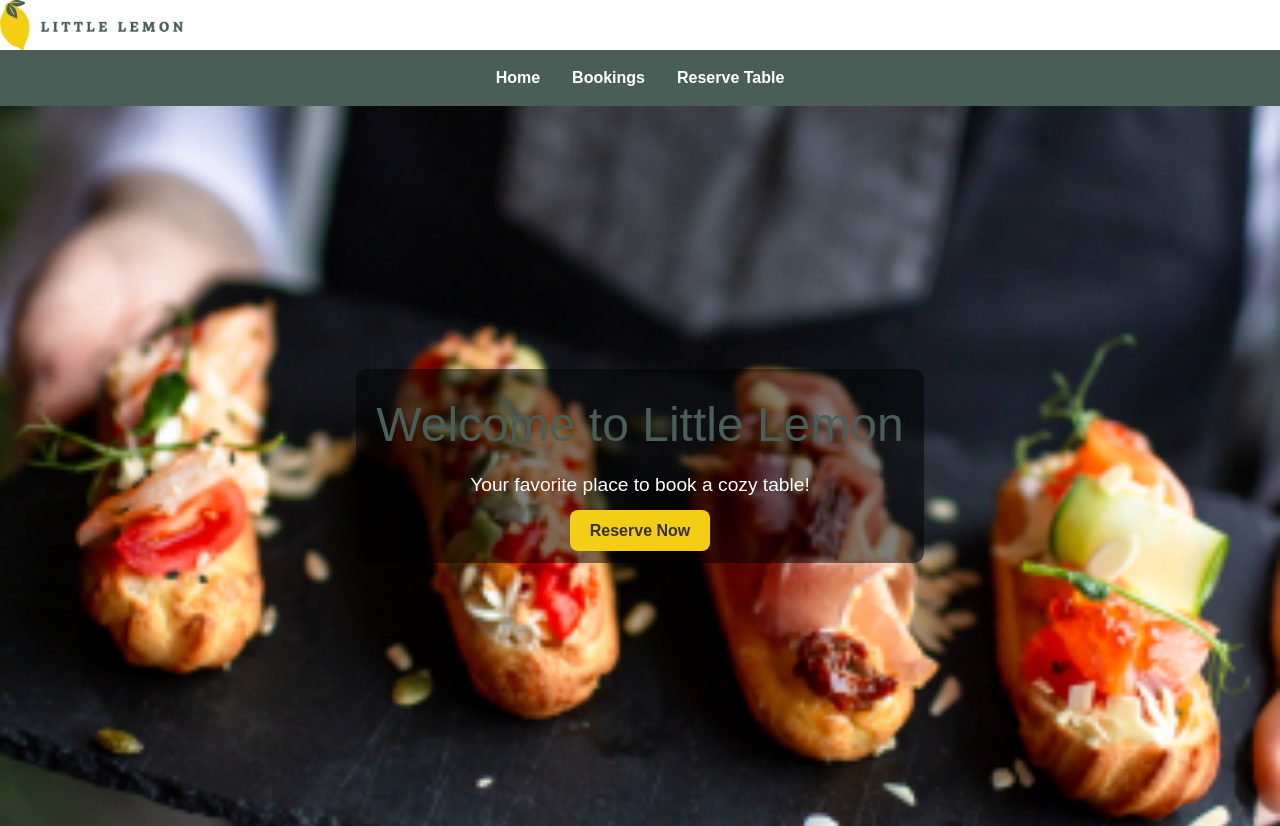
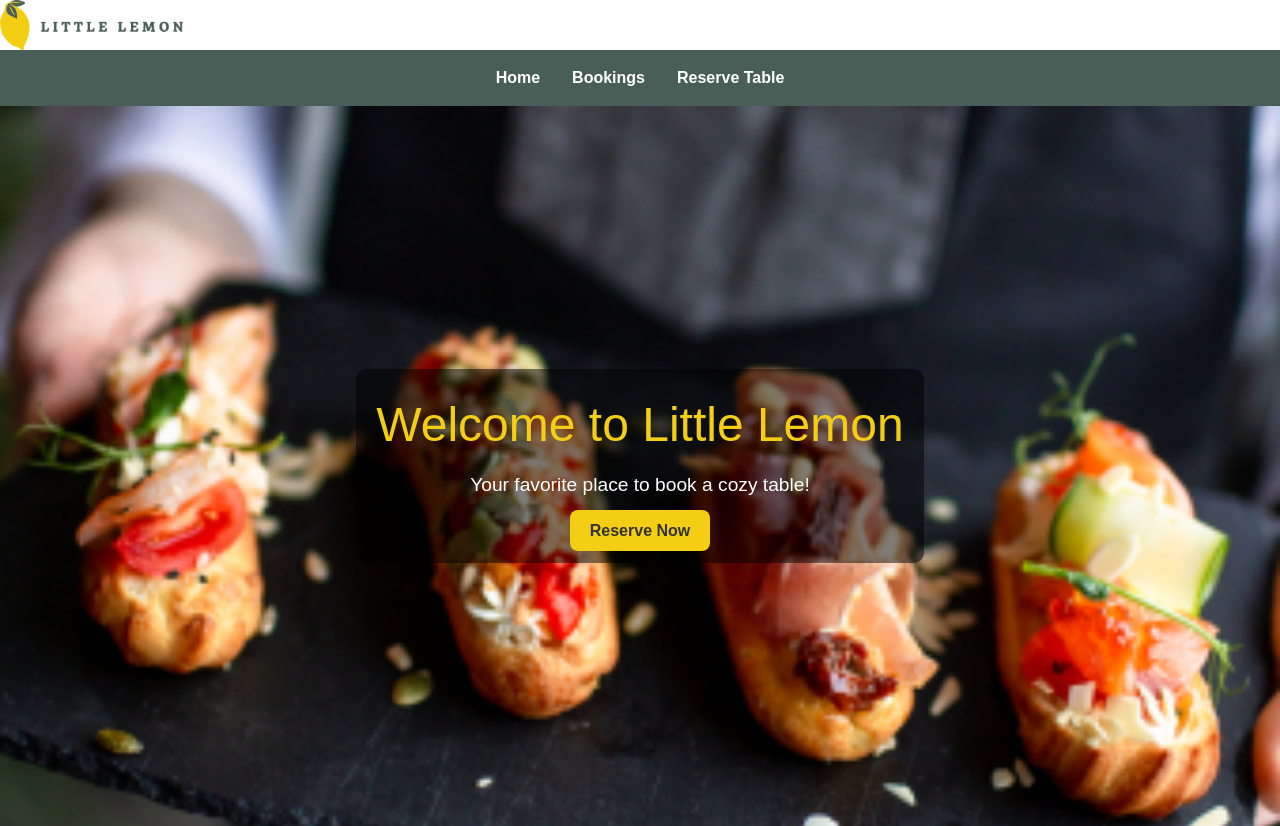
Before and after one commit to Priyankaishwarkatti/little-lemon, a React (Create React App) app: page / in a window 1280 px wide. Built offline with nearby package versions, Linux system fonts and the light colour scheme.

Commit message:
changed the heading color

```diff
--- a/src/App.css
+++ b/src/App.css
@@ -56,8 +56,12 @@ nav ul li a:hover {
 }
 
 /* Headings */
-h1, h2, h3 {
+ h2, h3 {
   color: #495e57;
+}
+
+h1 {
+  color: #f4ce14;
 }
 
 /* Form styling */
```
